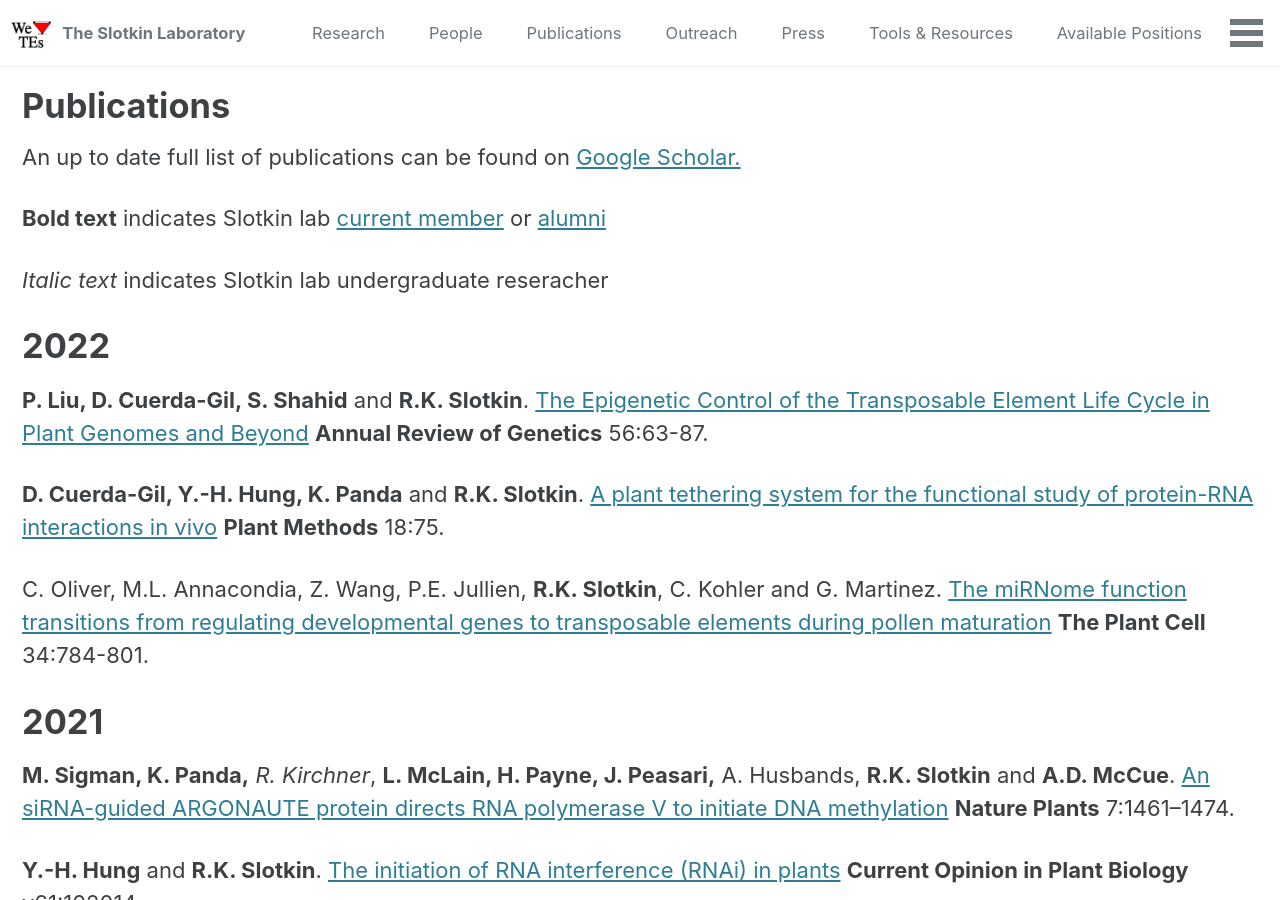
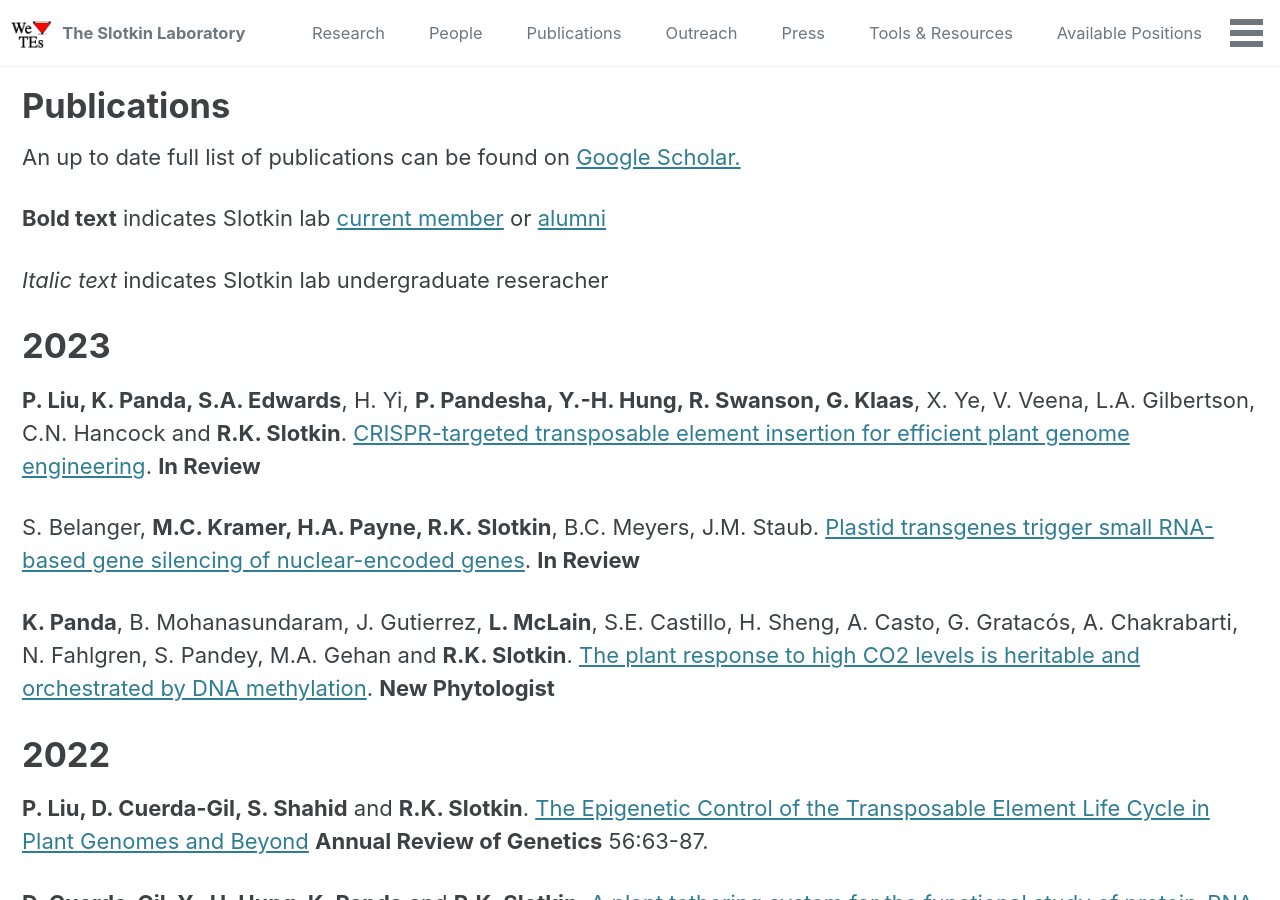
Before and after one commit to SlotkinLab/slotkinlab.github.io, a Jekyll site: the page built from _pages/publications.md, in a window 1280 px wide and 900 px high. Built offline with Jekyll 4.4.1, drawn with Linux system fonts in a browser that asks for light colours; cached includes are drawn as plain includes; nearby versions of some CDN libraries.

Commit message:
Update publications.md

```diff
--- a/_pages/publications.md
+++ b/_pages/publications.md
@@ -10,6 +10,14 @@ An up to date full list of publications can be found on [Google Scholar.](https:
 **Bold text** indicates Slotkin lab [current member](https://slotkinlab.github.io/people/) or [alumni](https://slotkinlab.github.io/alumni/)
 
 *Italic text* indicates Slotkin lab undergraduate reseracher
+
+# 2023
+
+**P. Liu, K. Panda, S.A. Edwards**, H. Yi, **P. Pandesha, Y.-H. Hung, R. Swanson, G. Klaas**, X. Ye, V. Veena, L.A. Gilbertson, C.N. Hancock and **R.K. Slotkin**. [CRISPR-targeted transposable element insertion for efficient plant genome engineering](https://www.researchsquare.com/article/rs-2679086/v1). **In Review**
+
+S. Belanger, **M.C. Kramer, H.A. Payne, R.K. Slotkin**, B.C. Meyers, J.M. Staub. [Plastid transgenes trigger small RNA-based gene silencing of nuclear-encoded genes](https://www.biorxiv.org/content/10.1101/2022.12.06.519219v2). **In Review**
+
+**K. Panda**, B. Mohanasundaram, J. Gutierrez, **L. McLain**, S.E. Castillo, H. Sheng, A. Casto, G. Gratacós, A. Chakrabarti, N. Fahlgren,  S. Pandey,  M.A. Gehan and **R.K. Slotkin**. [The plant response to high CO2 levels is heritable and orchestrated by DNA methylation](https://nph.onlinelibrary.wiley.com/doi/abs/10.1111/nph.18876). **New Phytologist**
 
 # 2022
 
```
